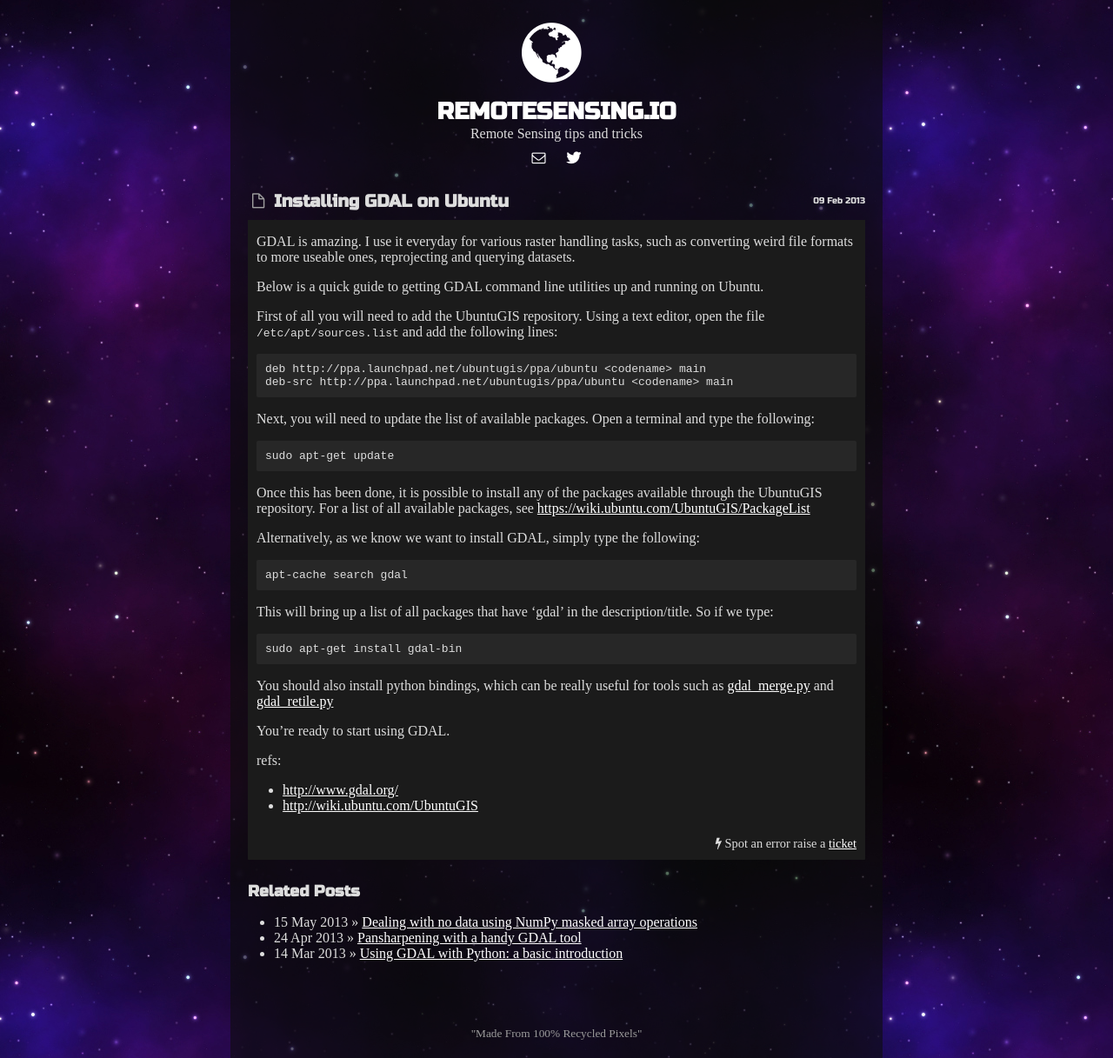
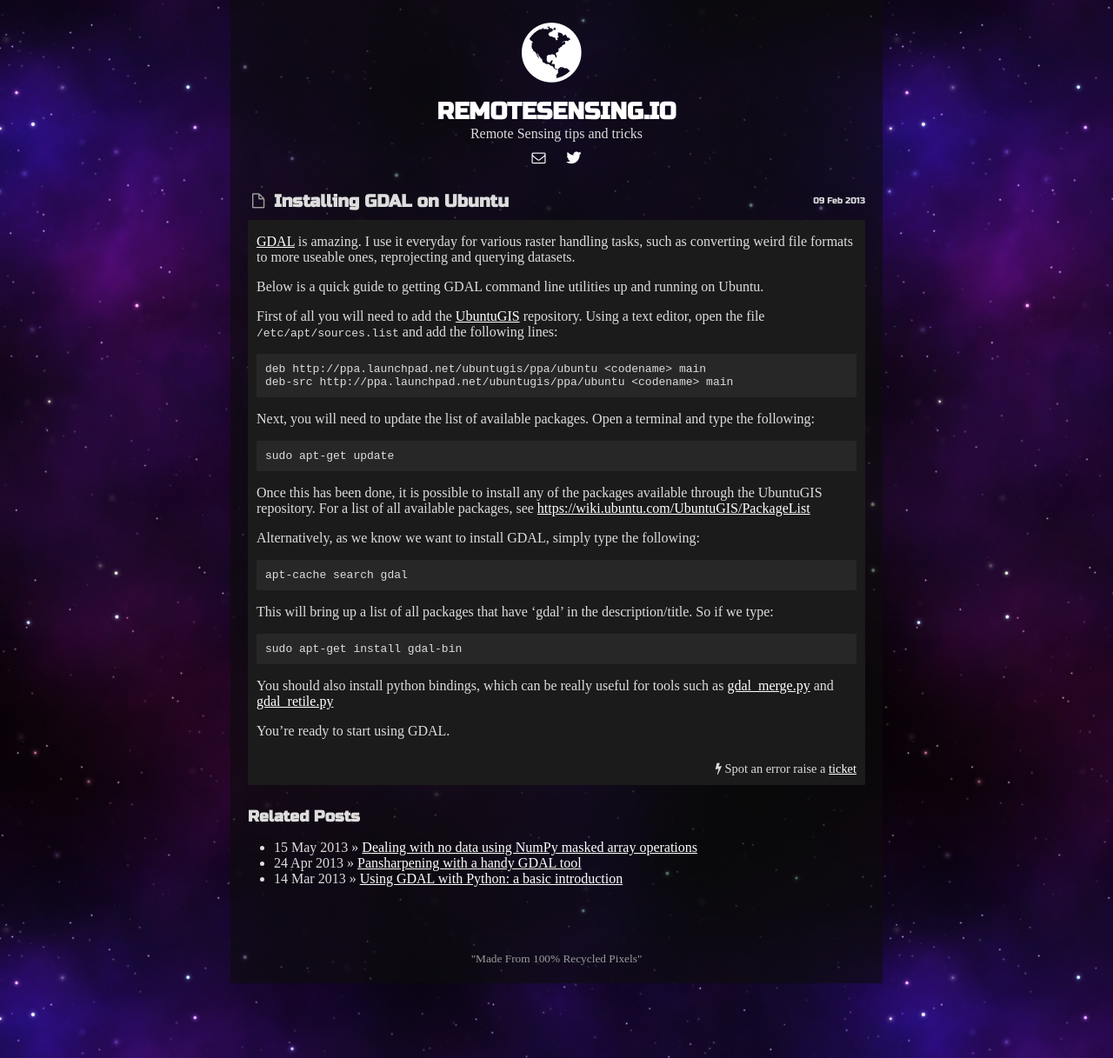
Before and after one commit to geogsci/geogsci.github.com, a Jekyll site: the page built from _posts/2013-02-09-installing-gdal-on-ubuntu.md, in a window 1280 px wide. Shown: the whole page at 87% size. Built offline with Jekyll 4.4.1, drawn with Linux system fonts in a browser that asks for light colours; part of the change alters nothing that is shown.

Commit message:
Modified my first post slightely.

```diff
--- a/_posts/2013-02-09-installing-gdal-on-ubuntu.md
+++ b/_posts/2013-02-09-installing-gdal-on-ubuntu.md
@@ -2,11 +2,11 @@
 layout: post
 title: "Installing GDAL on Ubuntu"
 ---
-GDAL is amazing. I use it everyday for various raster handling tasks, such as converting weird file formats to more useable ones, reprojecting and querying datasets.
+[GDAL](http://www.gdal.org/) is amazing. I use it everyday for various raster handling tasks, such as converting weird file formats to more useable ones, reprojecting and querying datasets.
 
 Below is a quick guide to getting GDAL command line utilities up and running on Ubuntu.
 
-First of all you will need to add the UbuntuGIS repository. Using a text editor, open the file `/etc/apt/sources.list` and add the following lines:
+First of all you will need to add the [UbuntuGIS](http://wiki.ubuntu.com/UbuntuGIS) repository. Using a text editor, open the file `/etc/apt/sources.list` and add the following lines:
 
     deb http://ppa.launchpad.net/ubuntugis/ppa/ubuntu <codename> main
     deb-src http://ppa.launchpad.net/ubuntugis/ppa/ubuntu <codename> main
@@ -28,8 +28,3 @@ This will bring up a list of all packages that have 'gdal' in the description/ti
 You should also install python bindings, which can be really useful for tools such as [gdal_merge.py](http://www.gdal.org/gdal_merge.html) and [gdal_retile.py](http://www.gdal.org/gdal_retile.html)
 
 You're ready to start using GDAL.
-
-refs:
-
- * <http://www.gdal.org/>
- * <http://wiki.ubuntu.com/UbuntuGIS>
```
